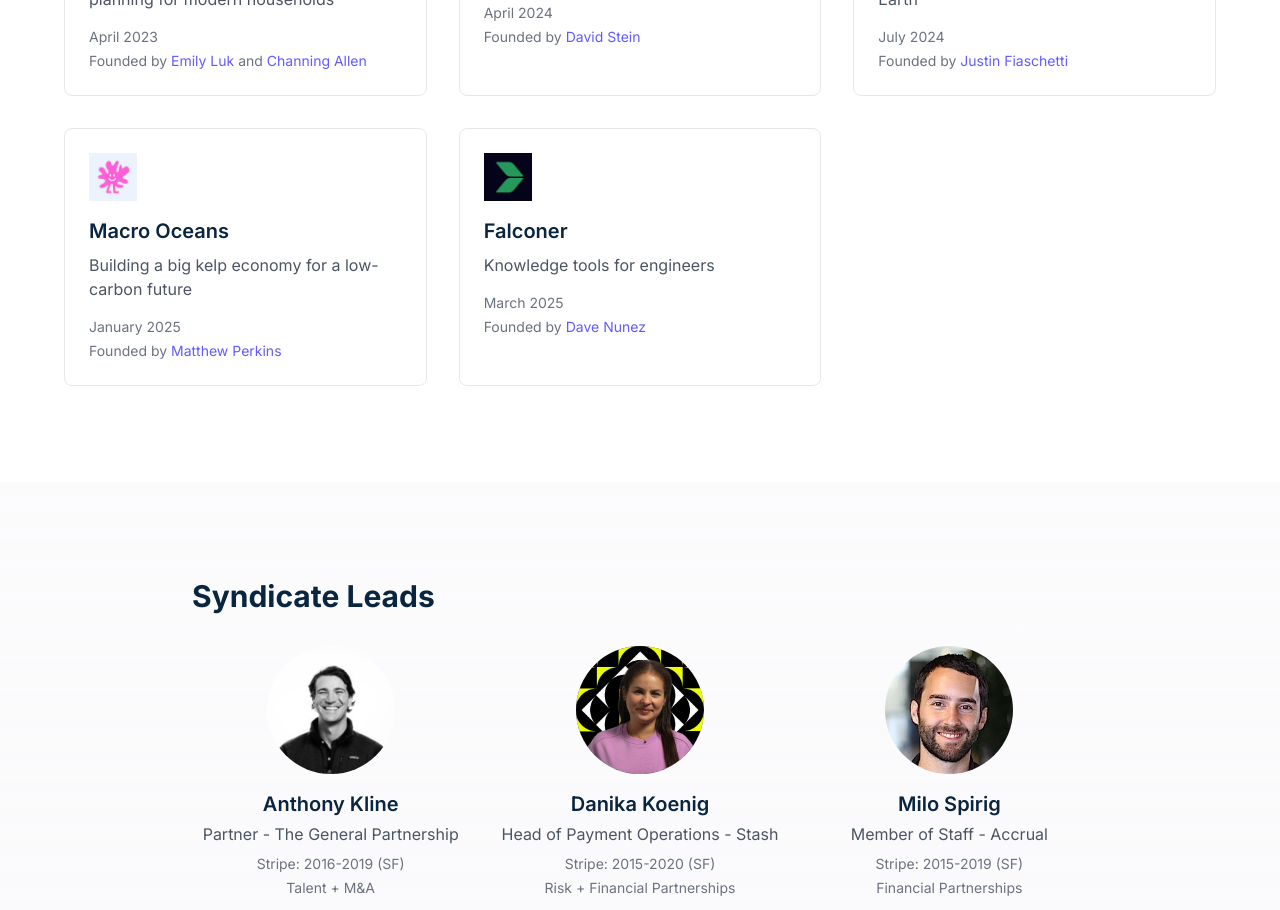
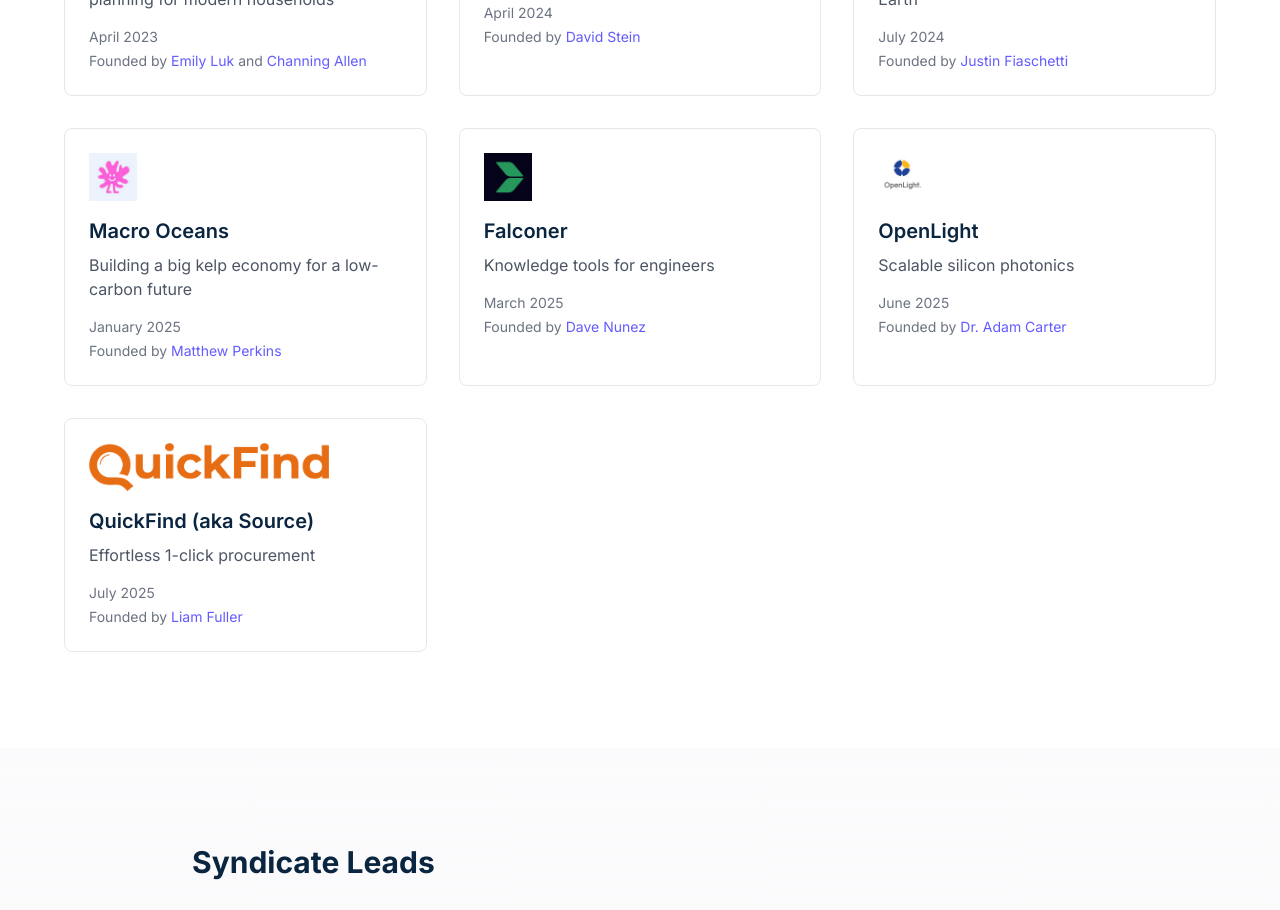
Before and after one commit to swissmilo/xtripe_website, a Next.js app: page / in a window 1280 px wide. Shown: the part 2260-3170 px from the top of the page. Built offline with nearby package versions, Linux system fonts and the light colour scheme.

Commit message:
Add: OpenLight and QuickFind

```diff
--- a/components/sections/Portfolio.tsx
+++ b/components/sections/Portfolio.tsx
@@ -125,6 +125,24 @@
       founder: "Dave Nunez",
       founderLinkedIn: "https://www.linkedin.com/in/djnunez/",
       companyLinkedIn: "https://www.linkedin.com/company/falconer-ai-company/"
+    },
+    {
+      name: "OpenLight",
+      logo: "/logos/openlight.jpeg",
+      description: "Scalable silicon photonics",
+      date: "June 2025",
+      founder: "Dr. Adam Carter",
+      founderLinkedIn: "https://www.linkedin.com/in/adam-carter-5479333/",
+      companyLinkedIn: "https://www.linkedin.com/company/openlightphotonics/"
+    },
+    {
+      name: "QuickFind (aka Source)",
+      logo: "/logos/quickfind.png",
+      description: "Effortless 1-click procurement",
+      date: "July 2025",
+      founder: "Liam Fuller",
+      founderLinkedIn: "https://www.linkedin.com/in/liam-fuller-499637283/",
+      companyLinkedIn: "https://www.linkedin.com/company/ai-source/"
     }
   ];
 
```
